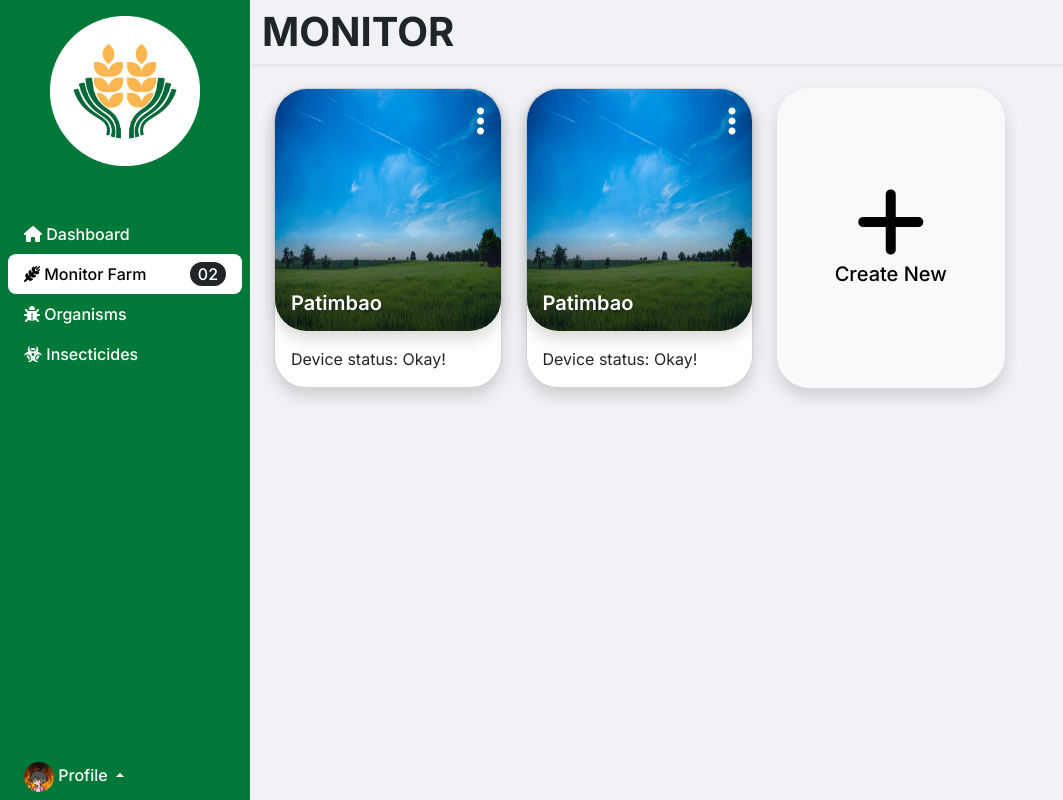
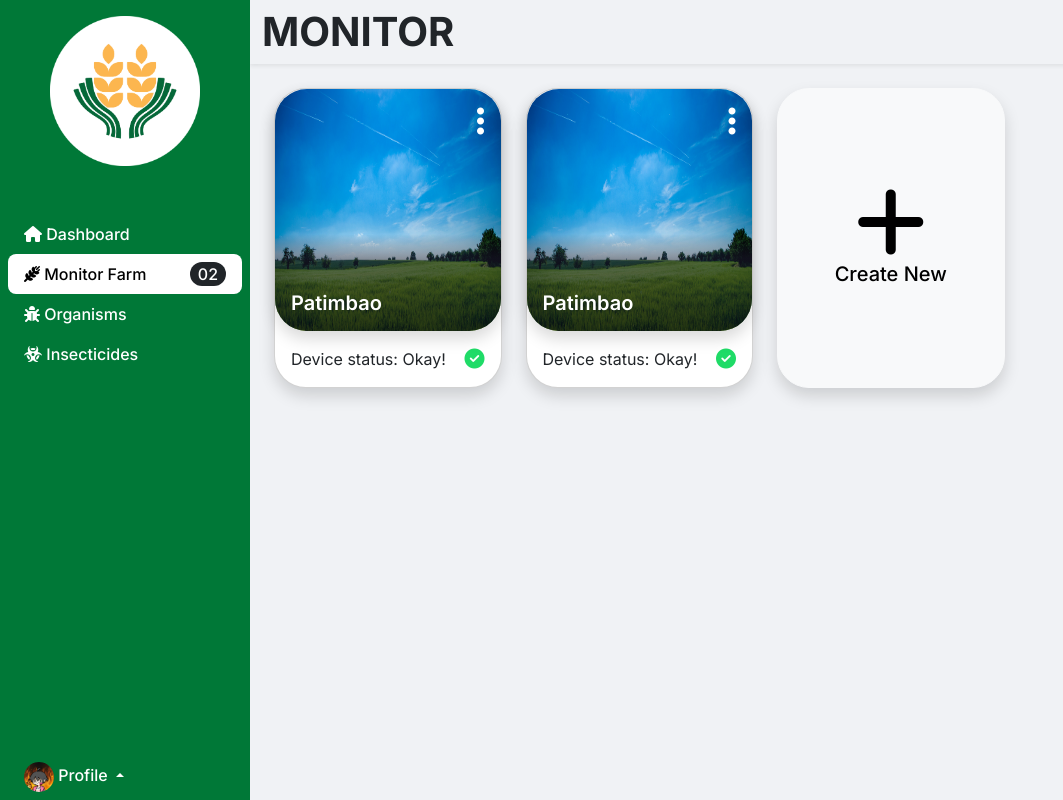
Before and after one commit to Gvtone/pest-advisor, a Flask app: page /monitor in a window 1280 px wide. Shown: the whole page, without its empty margins (0-1063 px from the left). Run offline with Flask 3, Linux system fonts and the light colour scheme; some libraries are stand-ins or nearby versions.

Commit message:
Updated cards

```diff
--- a/templates/monitor.html
+++ b/templates/monitor.html
@@ -31,8 +31,9 @@
           </div>
         </div>
 
-        <div class="card-body flex-shrink-1 p-3">
-          <p class="card-text">Device status: Okay!</p>
+        <div class="card-body d-flex flex-shrink-1 p-3 justify-content-between align-items-center">
+          <p class="card-text m-0">Device status: Okay!</p>
+          <i class="fa-solid fa-circle-check" style="color: #1fdb67; font-size: 1.25rem;"></i>
         </div>
       </div>
     </a>
@@ -61,8 +62,9 @@
           </div>
         </div>
 
-        <div class="card-body flex-shrink-1 p-3">
-          <p class="card-text">Device status: Okay!</p>
+        <div class="card-body d-flex flex-shrink-1 p-3 justify-content-between align-items-center">
+          <p class="card-text m-0">Device status: Okay!</p>
+          <i class="fa-solid fa-circle-check" style="color: #1fdb67; font-size: 1.25rem;"></i>
         </div>
       </div>
     </a>
```
